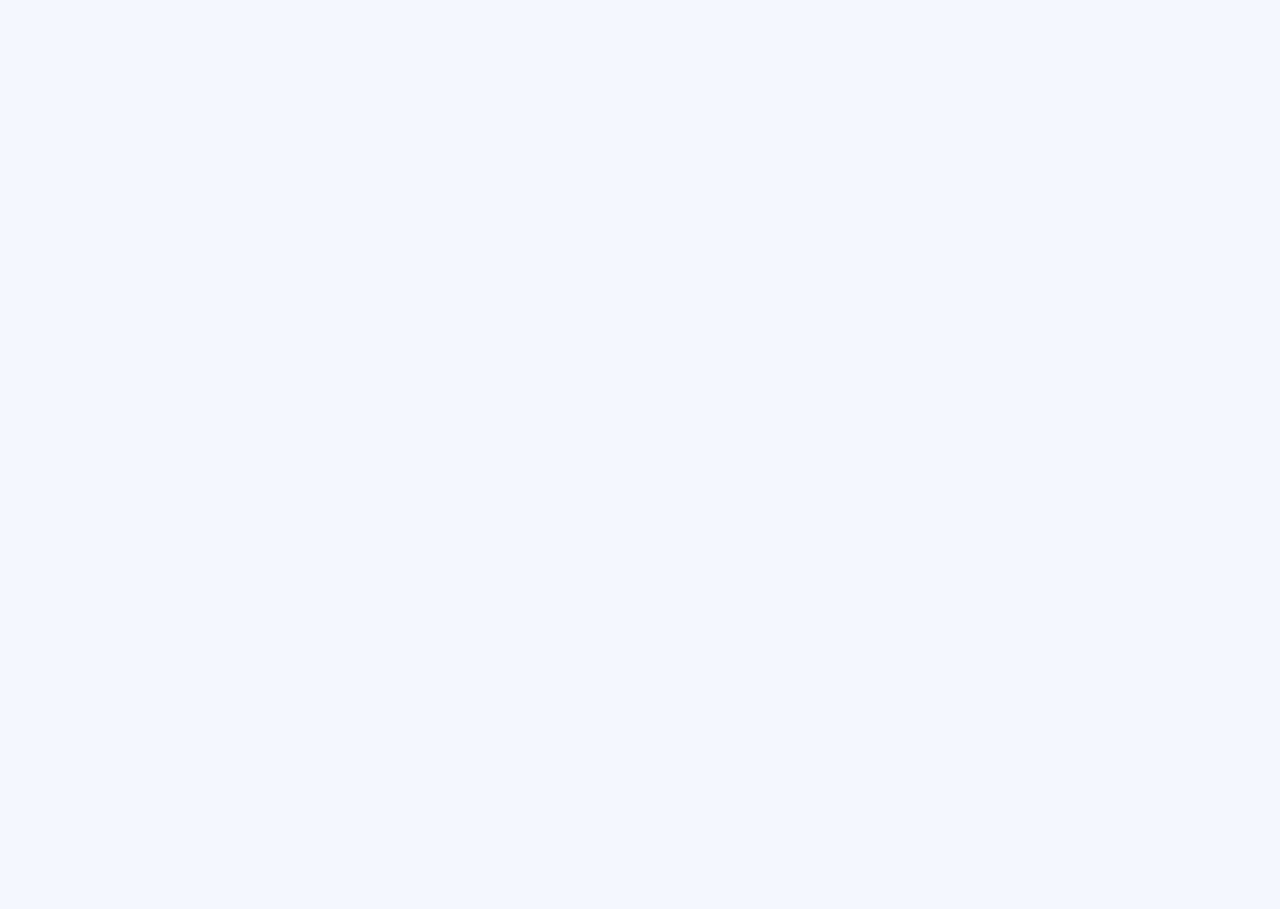
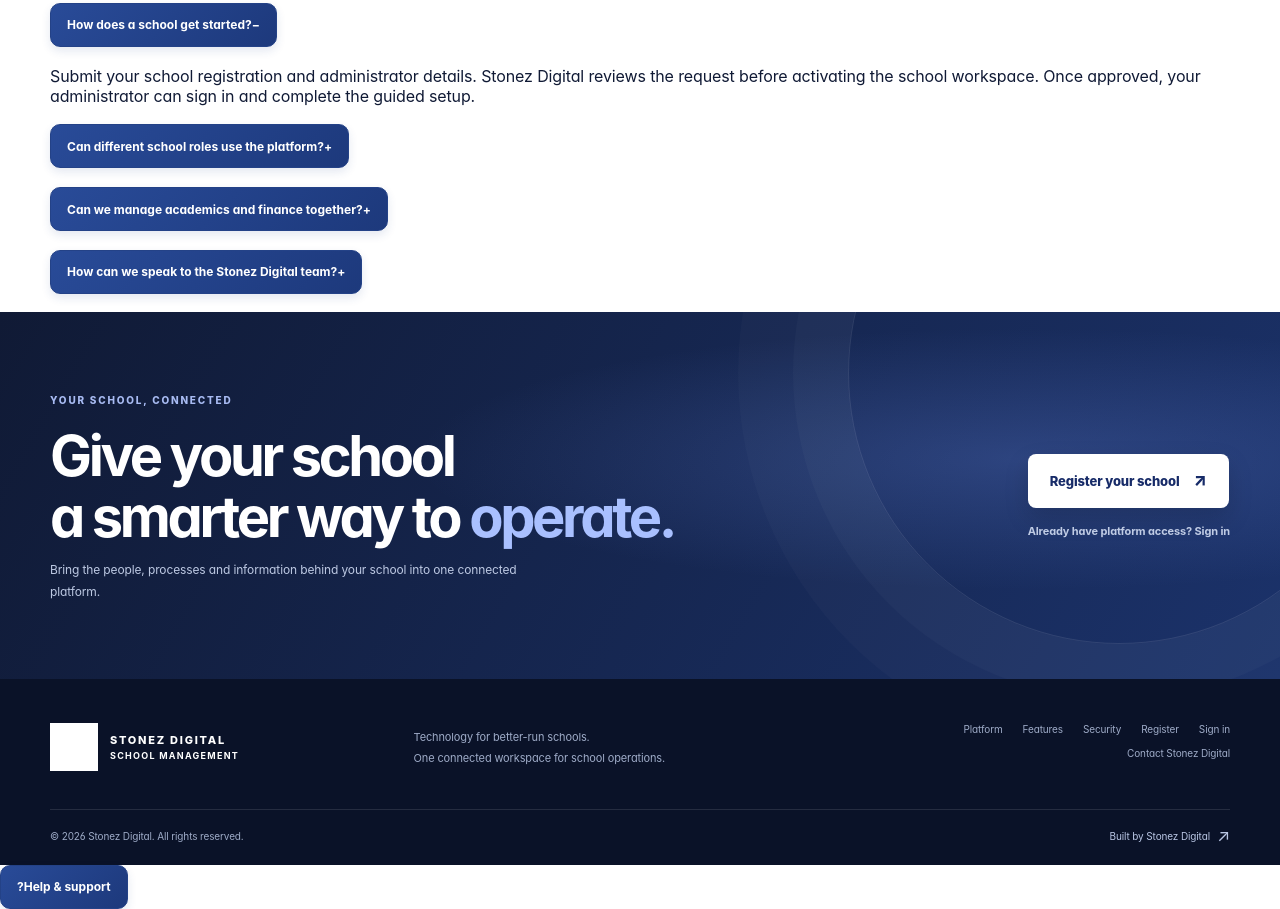
Before and after one commit to Stonez-Digital/user-management-app, a Next.js app in the folder frontend/: page / in a window 1280 px wide. Shown: the part 4480-5389 px from the top of the page. Before the commit the page ends 4416 px from the top, so only its background shows below. Built offline with nearby package versions, Linux system fonts and the light colour scheme.

Commit message:
Add interactive platform showcase, FAQ and customer support to public homepage

```diff
--- a/frontend/app/page.tsx
+++ b/frontend/app/page.tsx
@@ -1,5 +1,6 @@
 import type { Metadata } from "next";
 import Link from "next/link";
+import { PlatformExperience, SupportWidget } from "../components/platform-experience";
 
 export const metadata: Metadata = {
   title: "School Management Software for Connected School Operations",
@@ -139,9 +140,12 @@ export default function HomePage() {
         <div className="marketing-container marketing-security-grid"><div><span className="marketing-section-label">SECURITY BY DESIGN</span><h2>Trust is built<br /><em>into the structure.</em></h2><p>Schools need confidence that their information and operations stay within the right boundaries. The platform is built around school-aware access and backend-enforced permissions.</p><Link href="/school-signup" className="marketing-security-link">Explore the platform <Arrow /></Link></div><div className="marketing-security-points"><article><span>01</span><div><h3>School-scoped data access</h3><p>School context is enforced across protected application workflows.</p></div></article><article><span>02</span><div><h3>Role-based permissions</h3><p>Platform and school roles receive distinct, authorised experiences.</p></div></article><article><span>03</span><div><h3>Secure account sessions</h3><p>Authentication and session protections support controlled access.</p></div></article><article><span>04</span><div><h3>Operational audit trails</h3><p>Audit logging supports visibility into important platform and school activity.</p></div></article></div></div>
       </section>
 
+      <PlatformExperience />
+
       <section className="marketing-cta"><div className="marketing-container marketing-cta-inner"><div><span className="marketing-section-label">YOUR SCHOOL, CONNECTED</span><h2>Give your school<br />a smarter way to <em>operate.</em></h2><p>Bring the people, processes and information behind your school into one connected platform.</p></div><div className="marketing-cta-actions"><Link href="/school-signup" className="marketing-button marketing-button-light">Register your school <Arrow /></Link><Link href="/login" className="marketing-cta-signin">Already have platform access? Sign in</Link></div></div></section>
 
       <footer className="marketing-footer"><div className="marketing-container"><div className="marketing-footer-main"><Link href="/" className="marketing-brand marketing-footer-brand"><img src="/stonez-digital-logo.svg" alt="Stonez Digital" /><span><strong>STONEZ DIGITAL</strong><small>SCHOOL MANAGEMENT</small></span></Link><p>Technology for better-run schools.<br />One connected workspace for school operations.</p><div className="marketing-footer-links"><a href="#platform">Platform</a><a href="#features">Features</a><a href="#security">Security</a><Link href="/school-signup">Register</Link><Link href="/login">Sign in</Link><a href="mailto:info@stonezdigital.com.ng">Contact Stonez Digital</a></div></div><div className="marketing-footer-bottom"><span>© {new Date().getFullYear()} Stonez Digital. All rights reserved.</span><a href="https://stonezdigital.com.ng" target="_blank" rel="noreferrer">Built by Stonez Digital <Arrow /></a></div></div></footer>
+      <SupportWidget />
     </main>
   );
 }
```
